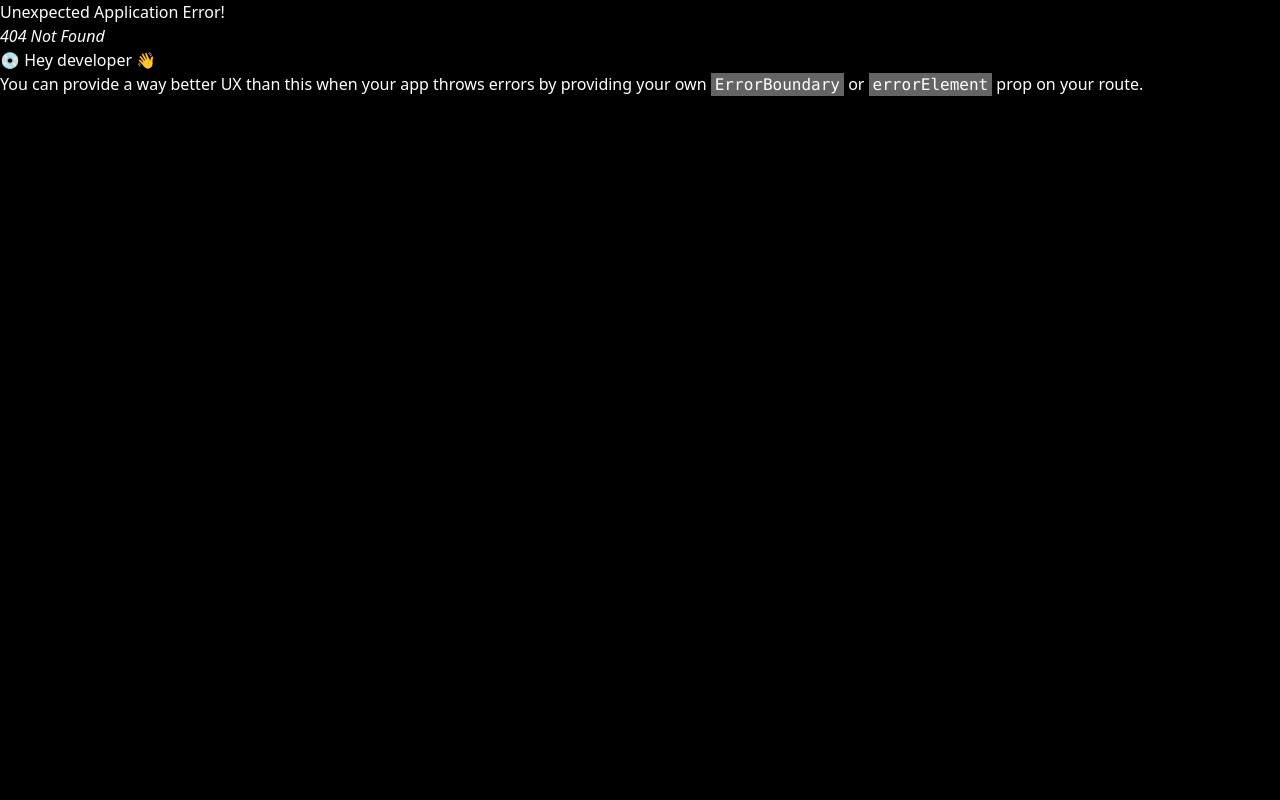
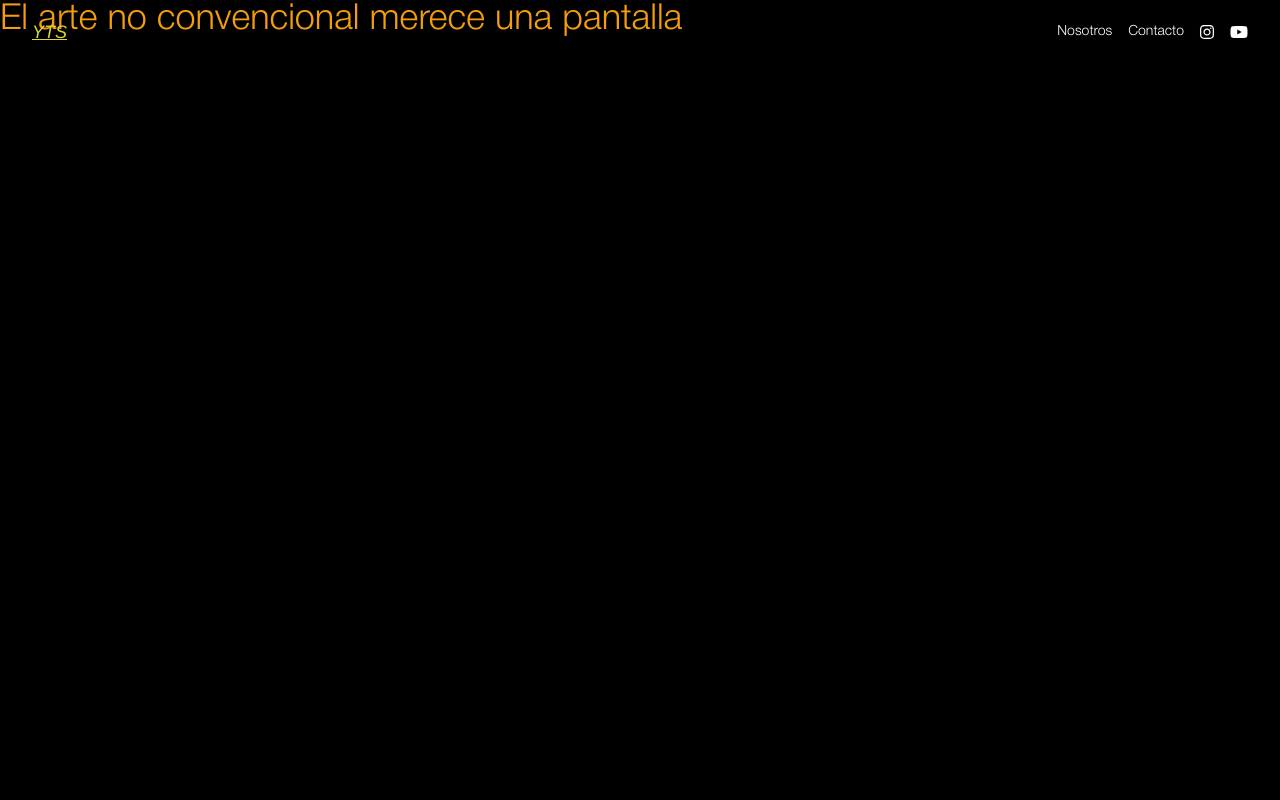
Before and after one commit to LaJuFA/pagina-ant, a React (Vite) app: page /Nosotros in a window 1280 px wide. Before the commit this address had no page. Shown: the top 800 px of the page. Built offline with nearby package versions, Linux system fonts and the light colour scheme.

Commit message:
Link a nosotros

```diff
--- a/src/App.jsx
+++ b/src/App.jsx
@@ -6,7 +6,8 @@ import YTC1 from "./components/YTC1";
 import ReproductorCaminos from "./components/ReproductorCaminos";
 import ReproductorLove from "./components/ReproductorLove";
 import ReproductorDocumental from "./components/ReproductorDocumental";
-import Footer from "./components/footer";
+import Nosotros from "./components/Nosotros";
+import Footer from "./components/Footer";
 
 const App = () => {
 
--- /dev/null
+++ b/src/components/HeroNosotros.jsx
@@ -0,0 +1,13 @@
+
+
+const HeroNosotros = () => {
+  return (
+    <section className="w-screen h-screen overflow-hidden">
+        <h1 className="text-yellow-500 text-4xl font-helvetica">
+            El arte no convencional merece una pantalla
+        </h1>
+    </section>
+  )
+}
+
+export default HeroNosotros
--- a/src/components/Navbar.jsx
+++ b/src/components/Navbar.jsx
@@ -17,11 +17,13 @@ const Navbar = () => {
                         </Link>
                     </div>
                     <div className="hidden md:flex items-center gap-4">
+                        <Link to="/Nosotros">
+                            <p className="text-white hover:text-gray font-helvetica text-sm hover:underline">
+                                Nosotros
+                            </p>
+                        </Link>
                         <a href="#about" className="text-white hover:text-gray font-helvetica text-sm hover:underline">
-                        Nosotros
-                        </a>
-                        <a href="#contact" className="text-white hover:text-gray font-helvetica text-sm hover:underline">
-                        Contacto
+                            Contacto
                         </a>
                         <FontAwesomeIcon icon={ faInstagram } className="hover:text-gray"/>
                         <FontAwesomeIcon icon={ faYoutube } className="hover:text-gray"/>
--- /dev/null
+++ b/src/components/Nosotros.jsx
@@ -0,0 +1,15 @@
+import Navbar from "./Navbar";
+import Footer from "./Footer";
+import HeroNosotros from "./HeroNosotros";
+
+const Nosotros = () => {
+  return (
+    <main>
+      <Navbar/>
+      <HeroNosotros/>
+      <Footer/>
+    </main>
+  )
+}
+
+export default Nosotros
--- a/src/main.jsx
+++ b/src/main.jsx
@@ -6,6 +6,7 @@ import { createBrowserRouter, Outlet, RouterProvider } from 'react-router-dom'
 import ReproductorCaminos from './components/ReproductorCaminos.jsx'
 import ReproductorLove from './components/ReproductorLove.jsx'
 import ReproductorDocumental from './components/ReproductorDocumental.jsx'
+import Nosotros from './components/Nosotros.jsx'
 
 const Layout = () => {
   return (
@@ -34,6 +35,10 @@ const router = createBrowserRouter([
         path:'/ReproductorDocumental',
         element: <ReproductorDocumental/>
       },
+      {
+        path:'/Nosotros',
+        element: <Nosotros/>
+      },
     ],
   },
 ]);
```
